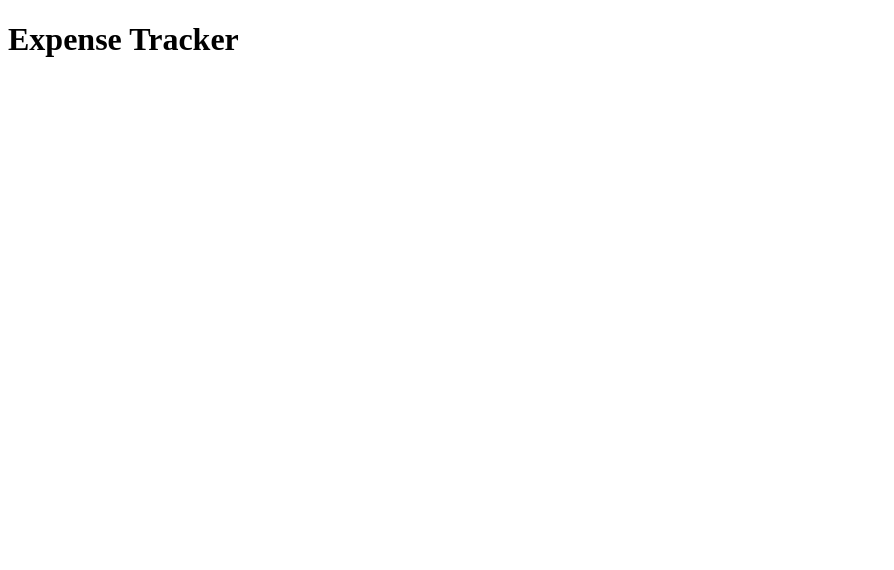
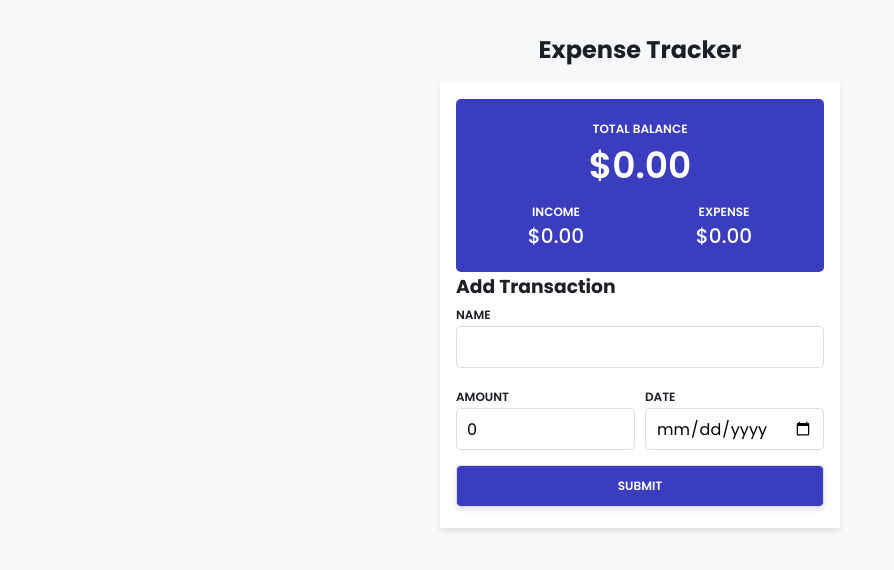
Before and after one commit to RazvanConstantin1/Expense-Tracker, a plain HTML site: page index.html in a window 1280 px wide. Shown: the whole page, without its empty margins (0-894 px from the left). Drawn offline with Linux system fonts and the light colour scheme.

Commit message:
working on form input style

```diff
--- a/index.html
+++ b/index.html
@@ -4,9 +4,55 @@
     <meta charset="UTF-8" />
     <meta http-equiv="X-UA-Compatible" content="IE=edge" />
     <meta name="viewport" content="width=device-width, initial-scale=1.0" />
+    <link rel="stylesheet" href="./style.css" />
     <title>Expense Tracker APP</title>
   </head>
   <body>
     <h1>Expense Tracker</h1>
+
+    <main>
+      <header>
+        <div>
+          <h5>Total Balance</h5>
+          <span id="balance">$0.00</span>
+        </div>
+        <div>
+          <h5>Income</h5>
+          <span id="income">$0.00</span>
+        </div>
+        <div>
+          <h5>Expense</h5>
+          <span id="expense">$0.00</span>
+        </div>
+      </header>
+
+      <section>
+        <h3>Add Transaction</h3>
+
+        <form id="transactionForm">
+          <div>
+            <label for="name">Name</label>
+            <input type="text" name="name" required />
+          </div>
+          <div>
+            <label for="amount">Amount</label>
+            <input
+              type="number"
+              name="amount"
+              value="0"
+              min="0.01"
+              step="0.01"
+              required
+            />
+          </div>
+          <div>
+            <label for="date">Date</label>
+            <input type="date" name="date" required />
+          </div>
+          <button type="submit">Submit</button>
+        </form>
+      </section>
+    </main>
+    <script src="./script.js"></script>
   </body>
 </html>
--- a/style.css
+++ b/style.css
@@ -0,0 +1,106 @@
+@import url("https://fonts.googleapis.com/css2?family=Poppins:ital,wght@0,100;0,200;0,300;0,400;0,500;0,600;0,700;0,800;0,900;1,100;1,200;1,300;1,400;1,500;1,600;1,700;1,800;1,900&display=swap");
+
+:root {
+  --bg-color: #f6f8fa;
+  --text-color: #1d1f27;
+  --main-color: #3a3dbe;
+}
+
+* {
+  padding: 0;
+  margin: 0;
+  box-sizing: border-box;
+}
+
+body {
+  padding: 2rem;
+  font-family: "Poppins", sans-serif;
+  background-color: var(--bg-color);
+  color: var(--text-color);
+}
+
+h1 {
+  text-align: center;
+  font-size: 1.5rem;
+}
+
+main {
+  max-width: 400px;
+  margin: 1rem auto;
+  background-color: #fff;
+  padding: 1rem;
+  box-shadow: 0 3px 5px rgba(0, 0, 0, 0.1);
+}
+
+header {
+  background-color: var(--main-color);
+  color: #fff;
+  padding: 1rem;
+  text-align: center;
+  border-radius: 5px;
+  display: flex;
+  flex-wrap: wrap;
+}
+
+header div {
+  padding: 5px;
+}
+
+header div:first-child {
+  flex-basis: 100%;
+  font-size: 2.25rem;
+  font-weight: 600;
+}
+
+header div:nth-child(n + 2) {
+  flex-basis: 50%;
+  font-size: 1.25rem;
+  font-weight: 500;
+}
+
+header h5 {
+  font-size: 0.75rem;
+  font-weight: 600;
+  text-transform: uppercase;
+}
+
+form {
+  display: flex;
+  flex-wrap: wrap;
+  gap: 10px;
+}
+
+form input,
+form button {
+  width: 100%;
+  padding: 10px;
+  border: 1px solid #ddd;
+  border-radius: 5px;
+  margin-bottom: 5px;
+  height: 42px;
+  font-family: "Poppins", sans-serif;
+  font-size: 1rem;
+}
+
+form button {
+  background-color: var(--main-color);
+  color: #fff;
+  font-size: 0.75rem;
+  font-weight: 600;
+  text-transform: uppercase;
+  box-shadow: 0 3px 5px rgba(0, 0, 0, 0.1);
+}
+
+form label {
+  font-size: 0.75rem;
+  font-weight: 600;
+  text-transform: uppercase;
+}
+
+form div:first-child {
+  flex-basis: 100%;
+}
+
+form div:nth-child(n + 2) {
+  flex-basis: calc(50% - 5px);
+}
```
